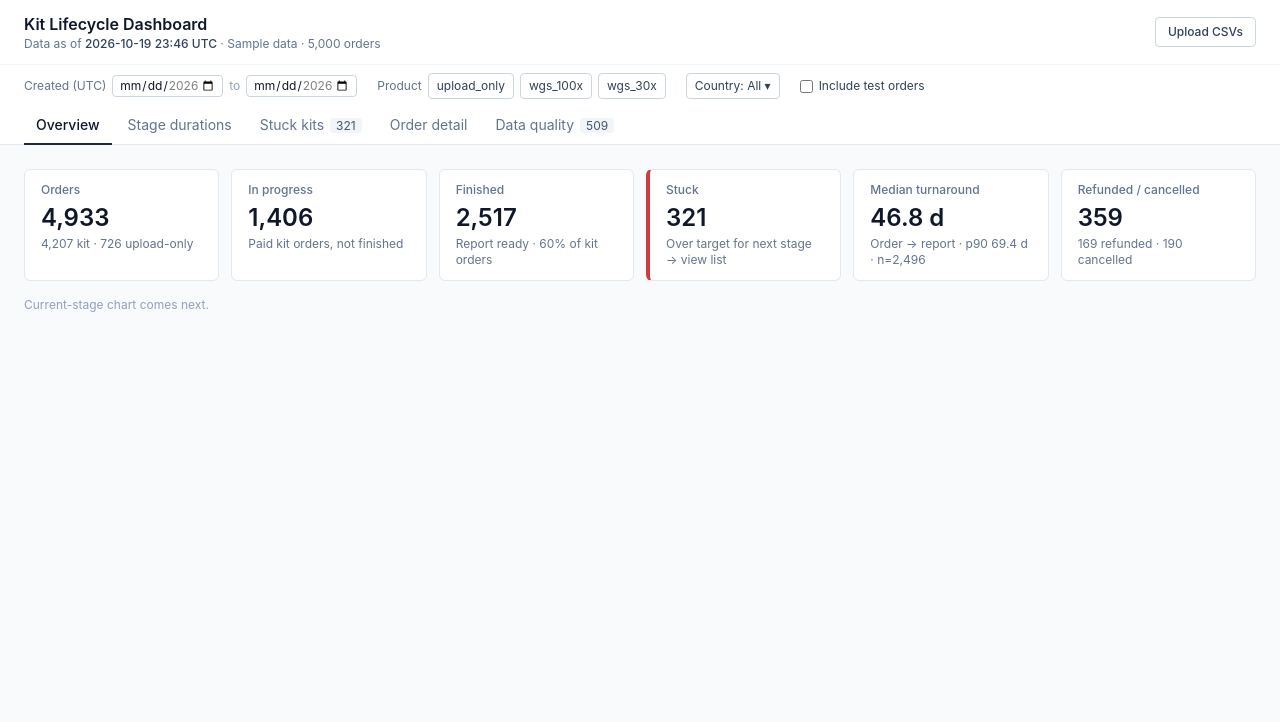
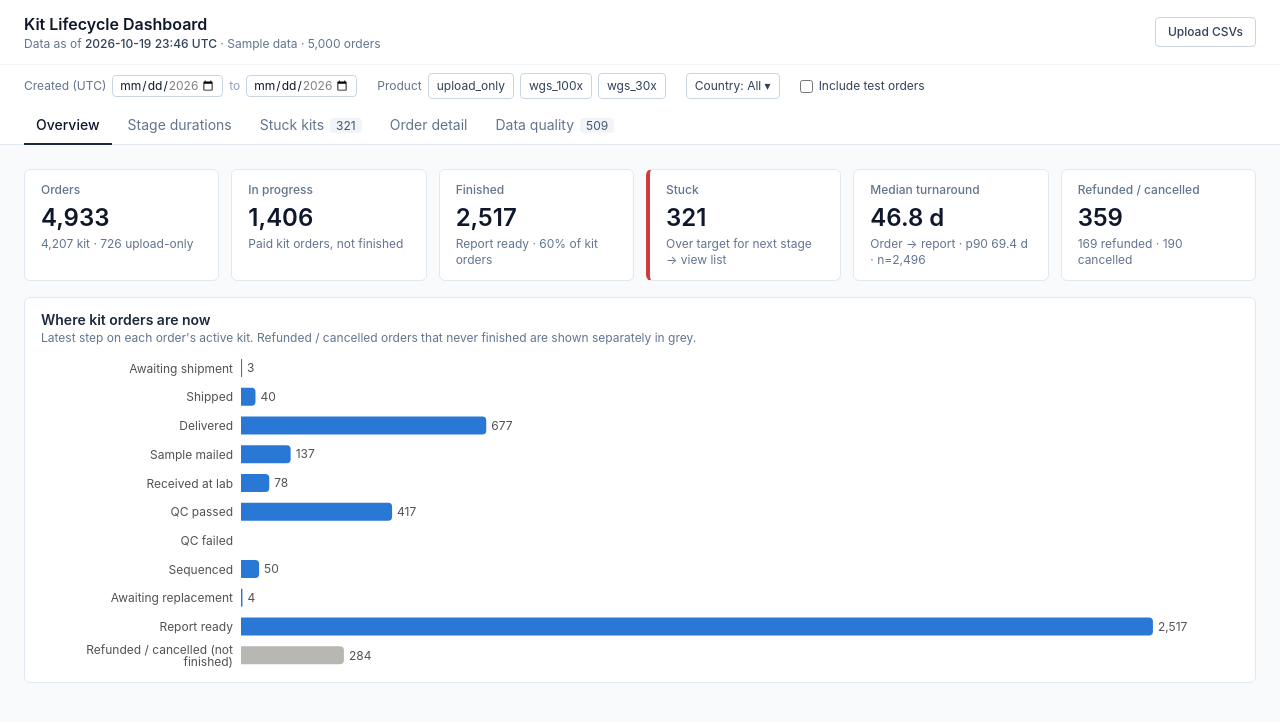
Before and after one commit to ArmaanMohar/Nebula-take-home, a React (Vite) app: page / in a window 1280 px wide. Shown: the top 722 px of the page. Built offline with nearby package versions, Linux system fonts and the light colour scheme.

Commit message:
feat: add current-stage bar chart to overview

```diff
--- /dev/null
+++ b/src/components/CurrentStageChart.tsx
@@ -0,0 +1,56 @@
+import { Bar, BarChart, Cell, LabelList, ResponsiveContainer, Tooltip, XAxis, YAxis } from 'recharts';
+import type { Overview } from '../lib/metrics';
+import { fmtInt, fmtPct } from './format';
+
+const SERIES_1 = '#2a78d6';
+const DEEMPHASIS = '#b8b7b1';
+const TEXT_SECONDARY = '#52514e';
+const BAR_SIZE = 18;
+const ROW_HEIGHT = 28;
+const AXIS_WIDTH = 200;
+
+type Row = Overview['current'][number];
+
+function TooltipBody({ active, payload }: { active?: boolean; payload?: { payload: Row }[] }) {
+  const row = active ? payload?.[0]?.payload : undefined;
+  if (!row) return null;
+  return (
+    <div className="rounded border border-slate-200 bg-white px-2 py-1 text-xs shadow-sm">
+      <div className="font-medium text-slate-800">{row.label}</div>
+      <div className="text-slate-600">
+        {fmtInt(row.count)} orders · {fmtPct(row.share)} of kit orders
+      </div>
+    </div>
+  );
+}
+
+/** Where kit orders are right now: one bar per current-stage bucket, pipeline order. */
+export function CurrentStageChart({ rows }: { rows: Row[] }) {
+  return (
+    <ResponsiveContainer width="100%" height={rows.length * ROW_HEIGHT + 8}>
+      <BarChart data={rows} layout="vertical" margin={{ top: 0, right: 56, bottom: 0, left: 0 }} barCategoryGap={2}>
+        <XAxis type="number" hide />
+        <YAxis
+          type="category"
+          dataKey="label"
+          width={AXIS_WIDTH}
+          tickLine={false}
+          axisLine={false}
+          tick={{ fontSize: 12, fill: TEXT_SECONDARY }}
+        />
+        <Tooltip content={<TooltipBody />} cursor={{ fill: '#f1f1ef' }} isAnimationActive={false} />
+        <Bar dataKey="count" barSize={BAR_SIZE} radius={[0, 4, 4, 0]} isAnimationActive={false}>
+          {rows.map((r) => (
+            <Cell key={r.bucket} fill={r.bucket === 'refunded_cancelled' ? DEEMPHASIS : SERIES_1} />
+          ))}
+          <LabelList
+            dataKey="count"
+            position="right"
+            formatter={(v: unknown) => fmtInt(Number(v))}
+            style={{ fontSize: 12, fill: TEXT_SECONDARY }}
+          />
+        </Bar>
+      </BarChart>
+    </ResponsiveContainer>
+  );
+}
--- a/src/lib/metrics.ts
+++ b/src/lib/metrics.ts
@@ -136,7 +136,8 @@ export interface Overview {
   /** finished / kitOrders, 0–1. Null when there are no kit orders. */
   finishedShare: number | null;
   stuck: number;
-  current: { bucket: CurrentBucket; label: string; count: number }[];
+  /** Share = count / all kit orders in a bucket, 0–1. */
+  current: { bucket: CurrentBucket; label: string; count: number; share: number }[];
   /** created_at → report_ready, paid kit orders. */
   turnaround: Stat;
 }
@@ -149,11 +150,15 @@ export function overview(models: OrderModel[]): Overview {
   let inProgress = 0;
   const kitOrders = models.filter((m) => KIT_PRODUCTS.includes(m.order.product)).length;
   const finished = models.filter((m) => m.state === 'complete').length;
+  let bucketed = 0;
   for (const m of models) {
     byProduct[m.order.product]++;
     byStatus[m.order.status]++;
     const b = currentBucket(m);
-    if (b) current.set(b, (current.get(b) ?? 0) + 1);
+    if (b) {
+      current.set(b, (current.get(b) ?? 0) + 1);
+      bucketed++;
+    }
     if (m.inPipelineStats && inProgressStates.includes(m.state)) inProgress++;
   }
   return {
@@ -165,7 +170,10 @@ export function overview(models: OrderModel[]): Overview {
     finished,
     finishedShare: kitOrders ? finished / kitOrders : null,
     stuck: models.filter((m) => m.stuck).length,
-    current: CURRENT_BUCKETS.map((bucket) => ({ bucket, label: BUCKET_LABELS[bucket], count: current.get(bucket) ?? 0 })),
+    current: CURRENT_BUCKETS.map((bucket) => {
+      const count = current.get(bucket) ?? 0;
+      return { bucket, label: BUCKET_LABELS[bucket], count, share: bucketed ? count / bucketed : 0 };
+    }),
     turnaround: stat(
       models.filter((m) => m.inPipelineStats && m.turnaroundDays !== undefined).map((m) => m.turnaroundDays!),
     ),
--- a/src/views/Overview.tsx
+++ b/src/views/Overview.tsx
@@ -2,6 +2,7 @@ import { useMemo } from 'react';
 import { SMALL_N } from '../lib/config';
 import { overview } from '../lib/metrics';
 import type { OrderModel } from '../lib/types';
+import { CurrentStageChart } from '../components/CurrentStageChart';
 import { StatTile } from '../components/StatTile';
 import { fmtDays, fmtInt, fmtPct } from '../components/format';
 
@@ -51,7 +52,13 @@ export function Overview({ models, onOpenStuck }: Props) {
           sub={`${fmtInt(o.byStatus.refunded)} refunded · ${fmtInt(o.byStatus.cancelled)} cancelled`}
         />
       </div>
-      <p className="text-xs text-slate-400">Current-stage chart comes next.</p>
+      <section className="rounded-md border border-slate-200 bg-white px-4 py-3">
+        <h2 className="text-sm font-semibold text-slate-800">Where kit orders are now</h2>
+        <p className="mb-2 text-xs text-slate-500">
+          Latest step on each order&apos;s active kit. Refunded / cancelled orders that never finished are shown separately in grey.
+        </p>
+        <CurrentStageChart rows={o.current} />
+      </section>
     </div>
   );
 }
```
